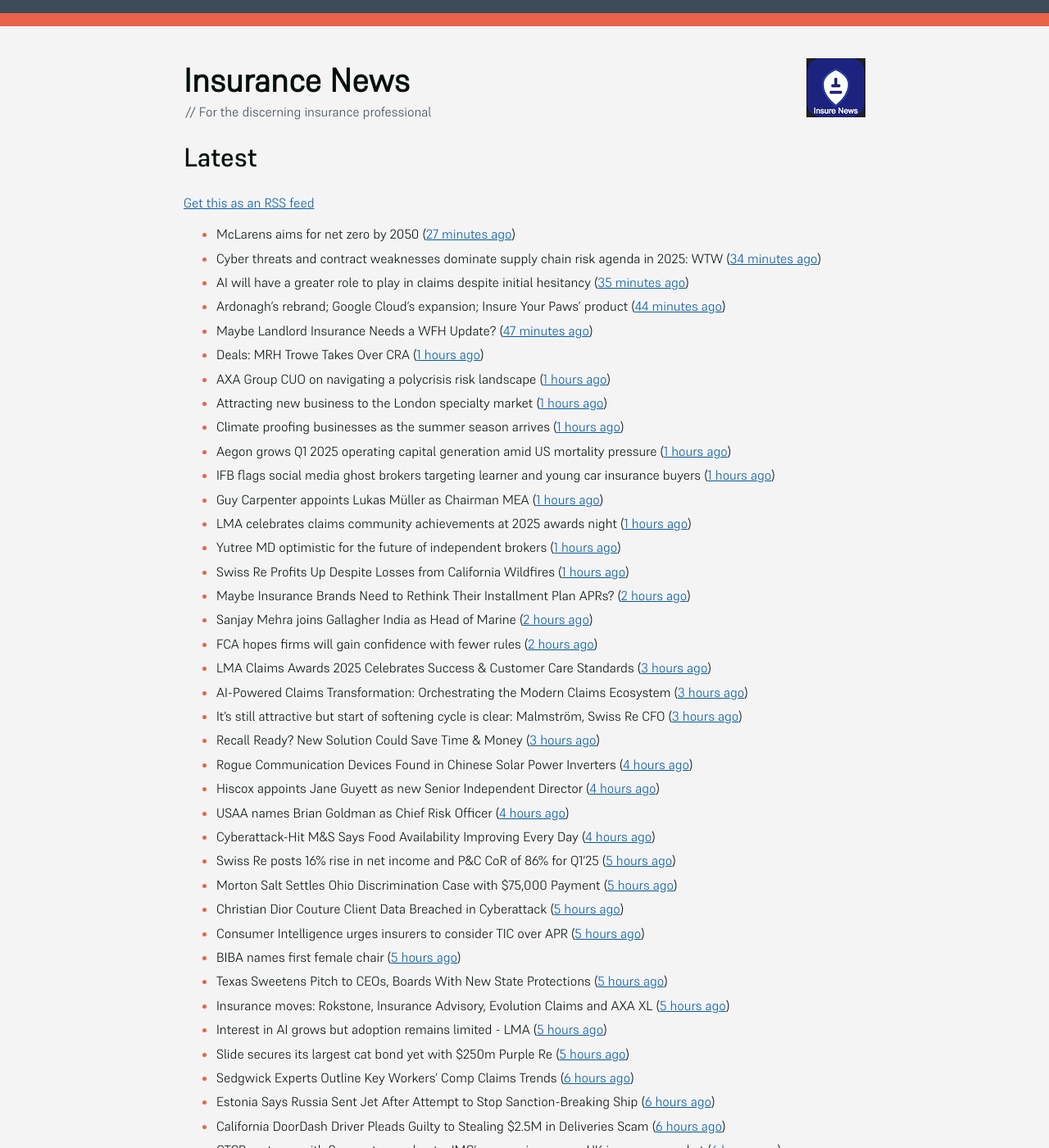
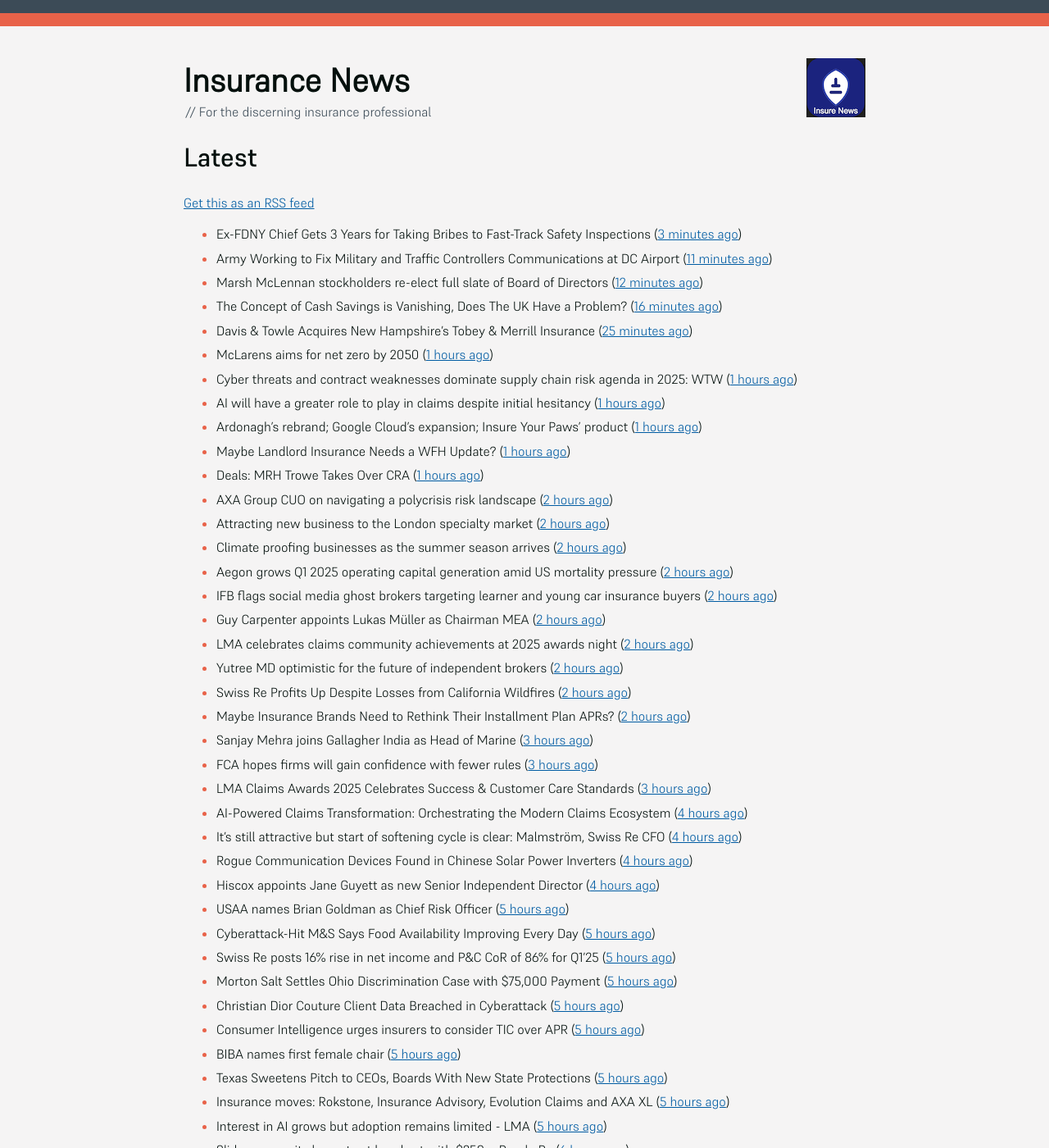
Before and after one commit to mat-0/feeds.thechels.uk, a Jekyll site: the page built from index.md, in a window 1280 px wide and 1400 px high. Shown: the whole window at 82% size. Built offline with Jekyll 4.4.1, drawn with Linux system fonts in a browser that asks for light colours; some of the changed text lies outside the part shown.

Commit message:
New Feed

```diff
--- a/index.md
+++ b/index.md
@@ -8,32 +8,36 @@ description: Latest Updates
 [Get this as an RSS feed](/feed.rss)
 
 <!-- news_marker starts -->
-- McLarens aims for net zero by 2050 ([27 minutes ago](https://www.postonline.co.uk/news/7957770/mclarens-aims-for-net-zero-by-2050))
-- Cyber threats and contract weaknesses dominate supply chain risk agenda in 2025: WTW ([34 minutes ago](https://www.reinsurancene.ws/cyber-threats-and-contract-weaknesses-dominate-supply-chain-risk-agenda-in-2025-wtw/))
-- AI will have a greater role to play in claims despite initial hesitancy ([35 minutes ago](https://www.postonline.co.uk/broker/7957769/ai-will-have-a-greater-role-to-play-in-claims-despite-initial-hesitancy))
-- Ardonagh’s rebrand; Google Cloud’s expansion; Insure Your Paws’ product ([44 minutes ago](https://www.postonline.co.uk/news/7957764/ardonaghs-rebrand-google-clouds-expansion-insure-your-paws-product))
-- Maybe Landlord Insurance Needs a WFH Update? ([47 minutes ago](https://insurance-edge.net/2025/05/16/maybe-landlord-insurance-needs-a-wfh-update/))
+- Ex-FDNY Chief Gets 3 Years for Taking Bribes to Fast-Track Safety Inspections ([3 minutes ago](https://www.insurancejournal.com/news/east/2025/05/16/824030.htm))
+- Army Working to Fix Military and Traffic Controllers Communications at DC Airport ([11 minutes ago](https://www.insurancejournal.com/news/east/2025/05/16/824024.htm))
+- Marsh McLennan stockholders re-elect full slate of Board of Directors ([12 minutes ago](https://www.reinsurancene.ws/marsh-mclennan-stockholders-re-elect-full-slate-of-board-of-directors/))
+- The Concept of Cash Savings is Vanishing, Does The UK Have a Problem? ([16 minutes ago](https://insurance-edge.net/2025/05/16/the-concept-of-cash-savings-is-vanishing-does-the-uk-have-a-problem/))
+- Davis & Towle Acquires New Hampshire’s Tobey & Merrill Insurance ([25 minutes ago](https://www.insurancejournal.com/news/east/2025/05/16/824021.htm))
+- McLarens aims for net zero by 2050 ([1 hours ago](https://www.postonline.co.uk/news/7957770/mclarens-aims-for-net-zero-by-2050))
+- Cyber threats and contract weaknesses dominate supply chain risk agenda in 2025: WTW ([1 hours ago](https://www.reinsurancene.ws/cyber-threats-and-contract-weaknesses-dominate-supply-chain-risk-agenda-in-2025-wtw/))
+- AI will have a greater role to play in claims despite initial hesitancy ([1 hours ago](https://www.postonline.co.uk/broker/7957769/ai-will-have-a-greater-role-to-play-in-claims-despite-initial-hesitancy))
+- Ardonagh’s rebrand; Google Cloud’s expansion; Insure Your Paws’ product ([1 hours ago](https://www.postonline.co.uk/news/7957764/ardonaghs-rebrand-google-clouds-expansion-insure-your-paws-product))
+- Maybe Landlord Insurance Needs a WFH Update? ([1 hours ago](https://insurance-edge.net/2025/05/16/maybe-landlord-insurance-needs-a-wfh-update/))
 - Deals: MRH Trowe Takes Over CRA ([1 hours ago](https://insurance-edge.net/2025/05/16/deals-mrh-trowe-takes-over-cra/))
-- AXA Group CUO on navigating a polycrisis risk landscape ([1 hours ago](https://www.insurancebusinessmag.com/uk/news/breaking-news/axa-group-cuo-on-navigating-a-polycrisis-risk-landscape-535921.aspx))
-- Attracting new business to the London specialty market ([1 hours ago](https://www.insurancebusinessmag.com/uk/news/breaking-news/attracting-new-business-to-the-london-specialty-market-535974.aspx))
-- Climate proofing businesses as the summer season arrives ([1 hours ago](https://www.insurancebusinessmag.com/uk/news/catastrophe/climate-proofing-businesses-as-the-summer-season-arrives-535973.aspx))
-- Aegon grows Q1 2025 operating capital generation amid US mortality pressure ([1 hours ago](https://www.insurancebusinessmag.com/uk/news/breaking-news/aegon-grows-q1-2025-operating-capital-generation-amid-us-mortality-pressure-535972.aspx))
-- IFB flags social media ghost brokers targeting learner and young car insurance buyers ([1 hours ago](https://www.insurancebusinessmag.com/uk/news/auto-motor/ifb-flags-social-media-ghost-brokers-targeting-learner-and-young-car-insurance-buyers-535971.aspx))
-- Guy Carpenter appoints Lukas Müller as Chairman MEA ([1 hours ago](https://www.reinsurancene.ws/guy-carpenter-appoints-lukas-muller-as-chairman-mea/))
-- LMA celebrates claims community achievements at 2025 awards night ([1 hours ago](https://www.insurancebusinessmag.com/uk/news/claims/lma-celebrates-claims-community-achievements-at-2025-awards-night-535970.aspx))
-- Yutree MD optimistic for the future of independent brokers ([1 hours ago](https://www.postonline.co.uk/news/7957767/yutree-md-optimistic-for-the-future-of-independent-brokers))
-- Swiss Re Profits Up Despite Losses from California Wildfires ([1 hours ago](https://www.insurancejournal.com/news/international/2025/05/16/824017.htm))
+- AXA Group CUO on navigating a polycrisis risk landscape ([2 hours ago](https://www.insurancebusinessmag.com/uk/news/breaking-news/axa-group-cuo-on-navigating-a-polycrisis-risk-landscape-535921.aspx))
+- Attracting new business to the London specialty market ([2 hours ago](https://www.insurancebusinessmag.com/uk/news/breaking-news/attracting-new-business-to-the-london-specialty-market-535974.aspx))
+- Climate proofing businesses as the summer season arrives ([2 hours ago](https://www.insurancebusinessmag.com/uk/news/catastrophe/climate-proofing-businesses-as-the-summer-season-arrives-535973.aspx))
+- Aegon grows Q1 2025 operating capital generation amid US mortality pressure ([2 hours ago](https://www.insurancebusinessmag.com/uk/news/breaking-news/aegon-grows-q1-2025-operating-capital-generation-amid-us-mortality-pressure-535972.aspx))
+- IFB flags social media ghost brokers targeting learner and young car insurance buyers ([2 hours ago](https://www.insurancebusinessmag.com/uk/news/auto-motor/ifb-flags-social-media-ghost-brokers-targeting-learner-and-young-car-insurance-buyers-535971.aspx))
+- Guy Carpenter appoints Lukas Müller as Chairman MEA ([2 hours ago](https://www.reinsurancene.ws/guy-carpenter-appoints-lukas-muller-as-chairman-mea/))
+- LMA celebrates claims community achievements at 2025 awards night ([2 hours ago](https://www.insurancebusinessmag.com/uk/news/claims/lma-celebrates-claims-community-achievements-at-2025-awards-night-535970.aspx))
+- Yutree MD optimistic for the future of independent brokers ([2 hours ago](https://www.postonline.co.uk/news/7957767/yutree-md-optimistic-for-the-future-of-independent-brokers))
+- Swiss Re Profits Up Despite Losses from California Wildfires ([2 hours ago](https://www.insurancejournal.com/news/international/2025/05/16/824017.htm))
 - Maybe Insurance Brands Need to Rethink Their Installment Plan APRs? ([2 hours ago](https://insurance-edge.net/2025/05/16/maybe-insurance-brands-need-to-rethink-their-installment-plan-aprs/))
-- Sanjay Mehra joins Gallagher India as Head of Marine ([2 hours ago](https://www.reinsurancene.ws/sanjay-mehra-joins-gallagher-india-as-head-of-marine/))
-- FCA hopes firms will gain confidence with fewer rules ([2 hours ago](https://www.postonline.co.uk/news/7957766/fca-hopes-firms-will-gain-confidence-with-fewer-rules))
+- Sanjay Mehra joins Gallagher India as Head of Marine ([3 hours ago](https://www.reinsurancene.ws/sanjay-mehra-joins-gallagher-india-as-head-of-marine/))
+- FCA hopes firms will gain confidence with fewer rules ([3 hours ago](https://www.postonline.co.uk/news/7957766/fca-hopes-firms-will-gain-confidence-with-fewer-rules))
 - LMA Claims Awards 2025 Celebrates Success & Customer Care Standards ([3 hours ago](https://insurance-edge.net/2025/05/16/lma-claims-awards-2025-celebrates-success-customer-care-standards/))
-- AI-Powered Claims Transformation: Orchestrating the Modern Claims Ecosystem ([3 hours ago](https://insurance-edge.net/2025/05/16/ai-powered-claims-transformation-orchestrating-the-modern-claims-ecosystem/))
-- It’s still attractive but start of softening cycle is clear: Malmström, Swiss Re CFO ([3 hours ago](https://www.reinsurancene.ws/its-still-attractive-but-start-of-softening-cycle-is-clear-malmstrom-swiss-re-cfo/))
-- Recall Ready? New Solution Could Save Time & Money ([3 hours ago](https://insurance-edge.net/2025/05/16/recall-ready-new-solution-could-save-time-money/))
+- AI-Powered Claims Transformation: Orchestrating the Modern Claims Ecosystem ([4 hours ago](https://insurance-edge.net/2025/05/16/ai-powered-claims-transformation-orchestrating-the-modern-claims-ecosystem/))
+- It’s still attractive but start of softening cycle is clear: Malmström, Swiss Re CFO ([4 hours ago](https://www.reinsurancene.ws/its-still-attractive-but-start-of-softening-cycle-is-clear-malmstrom-swiss-re-cfo/))
 - Rogue Communication Devices Found in Chinese Solar Power Inverters ([4 hours ago](https://www.insurancejournal.com/news/international/2025/05/16/824006.htm))
 - Hiscox appoints Jane Guyett as new Senior Independent Director ([4 hours ago](https://www.reinsurancene.ws/hiscox-appoints-jane-guyett-as-new-senior-independent-director/))
-- USAA names Brian Goldman as Chief Risk Officer ([4 hours ago](https://www.reinsurancene.ws/usaa-names-brian-goldman-as-chief-risk-officer/))
-- Cyberattack-Hit M&S Says Food Availability Improving Every Day ([4 hours ago](https://www.insurancejournal.com/news/international/2025/05/16/824002.htm))
+- USAA names Brian Goldman as Chief Risk Officer ([5 hours ago](https://www.reinsurancene.ws/usaa-names-brian-goldman-as-chief-risk-officer/))
+- Cyberattack-Hit M&S Says Food Availability Improving Every Day ([5 hours ago](https://www.insurancejournal.com/news/international/2025/05/16/824002.htm))
 - Swiss Re posts 16% rise in net income and P&C CoR of 86% for Q1’25 ([5 hours ago](https://www.reinsurancene.ws/swiss-re-posts-16-rise-in-net-income-and-pc-cor-of-86-for-q125/))
 - Morton Salt Settles Ohio Discrimination Case with $75,000 Payment ([5 hours ago](https://www.insurancejournal.com/news/midwest/2025/05/16/823999.htm))
 - Christian Dior Couture Client Data Breached in Cyberattack ([5 hours ago](https://www.insurancejournal.com/news/national/2025/05/16/823975.htm))
@@ -42,37 +46,33 @@ description: Latest Updates
 - Texas Sweetens Pitch to CEOs, Boards With New State Protections ([5 hours ago](https://www.insurancejournal.com/news/southcentral/2025/05/16/823995.htm))
 - Insurance moves: Rokstone, Insurance Advisory, Evolution Claims and AXA XL ([5 hours ago](https://www.insurancebusinessmag.com/uk/news/breaking-news/insurance-moves-rokstone-insurance-advisory-evolution-claims-and-axa-xl-535937.aspx))
 - Interest in AI grows but adoption remains limited - LMA ([5 hours ago](https://www.insurancebusinessmag.com/uk/news/technology/interest-in-ai-grows-but-adoption-remains-limited--lma-535936.aspx))
-- Slide secures its largest cat bond yet with $250m Purple Re ([5 hours ago](https://www.reinsurancene.ws/slide-secures-its-largest-cat-bond-yet-with-250m-purple-re/))
+- Slide secures its largest cat bond yet with $250m Purple Re ([6 hours ago](https://www.reinsurancene.ws/slide-secures-its-largest-cat-bond-yet-with-250m-purple-re/))
 - Sedgwick Experts Outline Key Workers’ Comp Claims Trends ([6 hours ago](https://www.insurancejournal.com/news/national/2025/05/16/823936.htm))
-- Estonia Says Russia Sent Jet After Attempt to Stop Sanction-Breaking Ship ([6 hours ago](https://www.insurancejournal.com/news/international/2025/05/16/823959.htm))
-- California DoorDash Driver Pleads Guilty to Stealing $2.5M in Deliveries Scam ([6 hours ago](https://www.insurancejournal.com/news/west/2025/05/16/823989.htm))
-- GTCR partners with Synova to accelerate JMG’s expansion across UK insurance market ([6 hours ago](https://www.reinsurancene.ws/gtcr-partners-with-synova-to-accelerate-jmgs-expansion-across-uk-insurance-market/))
-- People Moves: Delos Insurance Solutions Names Coffman CRO; Venbrook Promotes Lang ([6 hours ago](https://www.insurancejournal.com/news/west/2025/05/16/823705.htm))
-- Pilot’s Lack of Oxygen Cited as Likely Factor in 2023 Private Jet Crash in Virginia ([6 hours ago](https://www.insurancejournal.com/news/east/2025/05/16/823826.htm))
-- Coinbase Hackers Had Access to Customer Data Since January ([6 hours ago](https://www.insurancejournal.com/news/national/2025/05/16/823970.htm))
-- Penny Black’s Social Diary: Markerstudy’s premiere; iCan’s lassi ([6 hours ago](https://www.postonline.co.uk/people/7957568/penny-blacks-social-diary-markerstudys-premiere-icans-lassi))
-- What Tiernan will find in the Lloyd's CEO in-tray ([6 hours ago](https://www.postonline.co.uk/lloydslondon/7957720/what-tiernan-will-find-in-the-lloyds-ceo-in-tray))
+- Estonia Says Russia Sent Jet After Attempt to Stop Sanction-Breaking Ship ([7 hours ago](https://www.insurancejournal.com/news/international/2025/05/16/823959.htm))
+- California DoorDash Driver Pleads Guilty to Stealing $2.5M in Deliveries Scam ([7 hours ago](https://www.insurancejournal.com/news/west/2025/05/16/823989.htm))
+- GTCR partners with Synova to accelerate JMG’s expansion across UK insurance market ([7 hours ago](https://www.reinsurancene.ws/gtcr-partners-with-synova-to-accelerate-jmgs-expansion-across-uk-insurance-market/))
+- People Moves: Delos Insurance Solutions Names Coffman CRO; Venbrook Promotes Lang ([7 hours ago](https://www.insurancejournal.com/news/west/2025/05/16/823705.htm))
+- Pilot’s Lack of Oxygen Cited as Likely Factor in 2023 Private Jet Crash in Virginia ([7 hours ago](https://www.insurancejournal.com/news/east/2025/05/16/823826.htm))
+- Coinbase Hackers Had Access to Customer Data Since January ([7 hours ago](https://www.insurancejournal.com/news/national/2025/05/16/823970.htm))
+- Penny Black’s Social Diary: Markerstudy’s premiere; iCan’s lassi ([7 hours ago](https://www.postonline.co.uk/people/7957568/penny-blacks-social-diary-markerstudys-premiere-icans-lassi))
+- What Tiernan will find in the Lloyd's CEO in-tray ([7 hours ago](https://www.postonline.co.uk/lloydslondon/7957720/what-tiernan-will-find-in-the-lloyds-ceo-in-tray))
 - Conflagration’s role in the wildfire equation ([7 hours ago](https://www.insurancejournal.com/blogs/cotality/2025/05/16/823947.htm))
-- People Moves: Zurich NA Promotes Fox to Lead National Accounts, Caminiti CUO ([12 hours ago](https://www.insurancejournal.com/news/national/2025/05/15/823985.htm))
+- People Moves: Zurich NA Promotes Fox to Lead National Accounts, Caminiti CUO ([13 hours ago](https://www.insurancejournal.com/news/national/2025/05/15/823985.htm))
 - FEMA Chief Says Agency Will Raise State Burden for Disasters to 50% ([13 hours ago](https://www.insurancejournal.com/news/national/2025/05/15/823980.htm))
-- How insurers can use systemic risk knowledge internally ([15 hours ago](https://www.dig-in.com/opinion/how-insurers-can-use-systemic-risk-knowledge-internally))
+- How insurers can use systemic risk knowledge internally ([16 hours ago](https://www.dig-in.com/opinion/how-insurers-can-use-systemic-risk-knowledge-internally))
 - Marsh McLennan moves to Amazon cloud; ZestyAI in Connecticut and West Virginia: Insurtech news ([16 hours ago](https://www.dig-in.com/news/marsh-mclennan-to-amazon-cloud-zestyai-and-insurtech-news))
-- WTW report exposes shifting terrorism insurance risks ([16 hours ago](https://www.insurancebusinessmag.com/uk/news/breaking-news/wtw-report-exposes-shifting-terrorism-insurance-risks-535909.aspx))
-- Tired of Waiting on Tickets? There’s a Better Way. ([16 hours ago](https://www.insurancejournal.com/blogs/expert-insured/2025/05/15/823954.htm))
-- Lloyd’s Q2’25 Market Message: risk awareness, not risk aversion, marks a defining juncture ([19 hours ago](https://www.reinsurancene.ws/lloyds-q225-market-message-risk-awareness-not-risk-aversion-marks-a-defining-juncture/))
+- WTW report exposes shifting terrorism insurance risks ([17 hours ago](https://www.insurancebusinessmag.com/uk/news/breaking-news/wtw-report-exposes-shifting-terrorism-insurance-risks-535909.aspx))
+- Tired of Waiting on Tickets? There’s a Better Way. ([17 hours ago](https://www.insurancejournal.com/blogs/expert-insured/2025/05/15/823954.htm))
 - Tiernan calls out ‘egregious trading behaviours’ at Lloyd’s ([19 hours ago](https://www.postonline.co.uk/lloydslondon/7957765/tiernan-calls-out-egregious-trading-behaviours-at-lloyds))
 - Tesla’s Robotaxi Launch in Texas Faces Scrutiny Over Potential Accident Risks ([19 hours ago](https://www.insurancejournal.com/news/southcentral/2025/05/15/823930.htm))
 - US House Bill Reintroduced to Rid Federal Insurance Office of Subpoena Power ([19 hours ago](https://www.insurancejournal.com/news/national/2025/05/15/823897.htm))
 - Sweltering Heat Wave Hits U.S. from Dakotas to Texas ([19 hours ago](https://www.insurancejournal.com/news/southcentral/2025/05/15/823927.htm))
-- Coterie Relocating Headquarters to Appleton, Wisconsin ([19 hours ago](https://www.insurancejournal.com/news/midwest/2025/05/15/823924.htm))
-- Three Killed in Fiery Truck-Car Pileup on Georgia Interstate ([19 hours ago](https://www.insurancejournal.com/news/southeast/2025/05/15/823917.htm))
-- Brett Favre’s Defamation Suit Against State Auditor Can Move Forward, Court Says ([19 hours ago](https://www.insurancejournal.com/news/southeast/2025/05/15/823911.htm))
-- People Moves: Advocus Names Moore SVP of Illinois Operations ([19 hours ago](https://www.insurancejournal.com/news/midwest/2025/05/15/823905.htm))
-- Nationwide Partners with Kadance to Offer Genomics-Based Precision Health to Life Insurance Customers ([19 hours ago](https://www.insurtechinsights.com/nationwide-partners-with-kadance-to-offer-genomics-based-precision-health-to-life-insurance-customers/))
-- People Moves: CRC Names New Underwriting Leaders and Senior VP ([20 hours ago](https://www.insurancejournal.com/news/southeast/2025/05/15/823894.htm))
-- People Moves: AIG Taps Colombo From Swiss Re as CEO, Latin America and Caribbean; Willis Names Former Allianz Exec Vosloh as Head of Cyber for EMEA ([20 hours ago](https://www.insurancejournal.com/news/international/2025/05/15/823886.htm))
+- Coterie Relocating Headquarters to Appleton, Wisconsin ([20 hours ago](https://www.insurancejournal.com/news/midwest/2025/05/15/823924.htm))
+- Three Killed in Fiery Truck-Car Pileup on Georgia Interstate ([20 hours ago](https://www.insurancejournal.com/news/southeast/2025/05/15/823917.htm))
+- Brett Favre’s Defamation Suit Against State Auditor Can Move Forward, Court Says ([20 hours ago](https://www.insurancejournal.com/news/southeast/2025/05/15/823911.htm))
+- Nationwide Partners with Kadance to Offer Genomics-Based Precision Health to Life Insurance Customers ([20 hours ago](https://www.insurtechinsights.com/nationwide-partners-with-kadance-to-offer-genomics-based-precision-health-to-life-insurance-customers/))
 - Africa startups to seek new backers ([21 hours ago](https://www.dig-in.com/articles/africa-startups-to-seek-new-backers))
-- Using technology to mitigate common household risks ([22 hours ago](https://www.dig-in.com/podcast/using-technology-to-mitigate-common-household-risks))
+- Using technology to mitigate common household risks ([23 hours ago](https://www.dig-in.com/podcast/using-technology-to-mitigate-common-household-risks))
 - Tinubu Secures $45 Million to Accelerate Global Leadership in Specialty Insurance SaaS ([1 days ago](https://www.insurtechinsights.com/tinubu-secures-45-million-to-accelerate-global-leadership-in-specialty-insurance-saas/))
 - Navigating the unexpected: Expert tips for effective claims management and swift recovery ([1 days ago](https://www.insurancebusinessmag.com/uk/news/property-insurance/navigating-the-unexpected-expert-tips-for-effective-claims-management-and-swift-recovery-535498.aspx))
 - TIMBY Specialty Insurance Solutions Launches Warehouse Legal Liability Coverage to Expand Inland Marine Portfolio ([1 days ago](https://www.insurtechinsights.com/timby-specialty-insurance-solutions-launches-warehouse-legal-liability-coverage-to-expand-inland-marine-portfolio/))
@@ -99,7 +99,7 @@ description: Latest Updates
 - AI and MGAs have role to play in new era for insurance broking ([1 days ago](https://www.postonline.co.uk/technology/7957751/ai-and-mgas-have-role-to-play-in-new-era-for-insurance-broking))
 - Encova Insurance Appoints Ramu Lingala as Chief Information Officer ([1 days ago](https://www.insurtechinsights.com/encova-insurance-appoints-ramu-lingala-as-chief-information-officer/))
 - Biba names Caroline Barr as first female chair ([1 days ago](https://www.postonline.co.uk/broker/7957749/biba-names-caroline-barr-as-first-female-chair))
-- Allianz, Beazley could be on the hook as M&S insurance claim expected to be £100m + ([1 days ago](https://www.insurancebusinessmag.com/uk/news/cyber/allianz-beazley-could-be-on-the-hook-as-mands-insurance-claim-expected-to-be-100m--535626.aspx))
+- Allianz, Beazley could be on the hook as M&S insurance claim expected to be £100m + ([2 days ago](https://www.insurancebusinessmag.com/uk/news/cyber/allianz-beazley-could-be-on-the-hook-as-mands-insurance-claim-expected-to-be-100m--535626.aspx))
 - Insurance's soft market: RSA on how to stay ahead ([2 days ago](https://www.insurancebusinessmag.com/uk/news/business-resilience/insurances-soft-market-rsa-on-how-to-stay-ahead-535625.aspx))
 - Rosemount Financial Solutions (IFA) announces 4C Platform partnership to support private medical insurance advice ([2 days ago](https://ifamagazine.com/rosemount-financial-solutions-ifa-announces-4c-platform-partnership-to-support-private-medical-insurance-advice/))
 - FCA handed 170,000-strong petition to fix insurance failings ([2 days ago](https://www.postonline.co.uk/regulation/7957747/fca-handed-170000-strong-petition-to-fix-insurance-failings))
```
